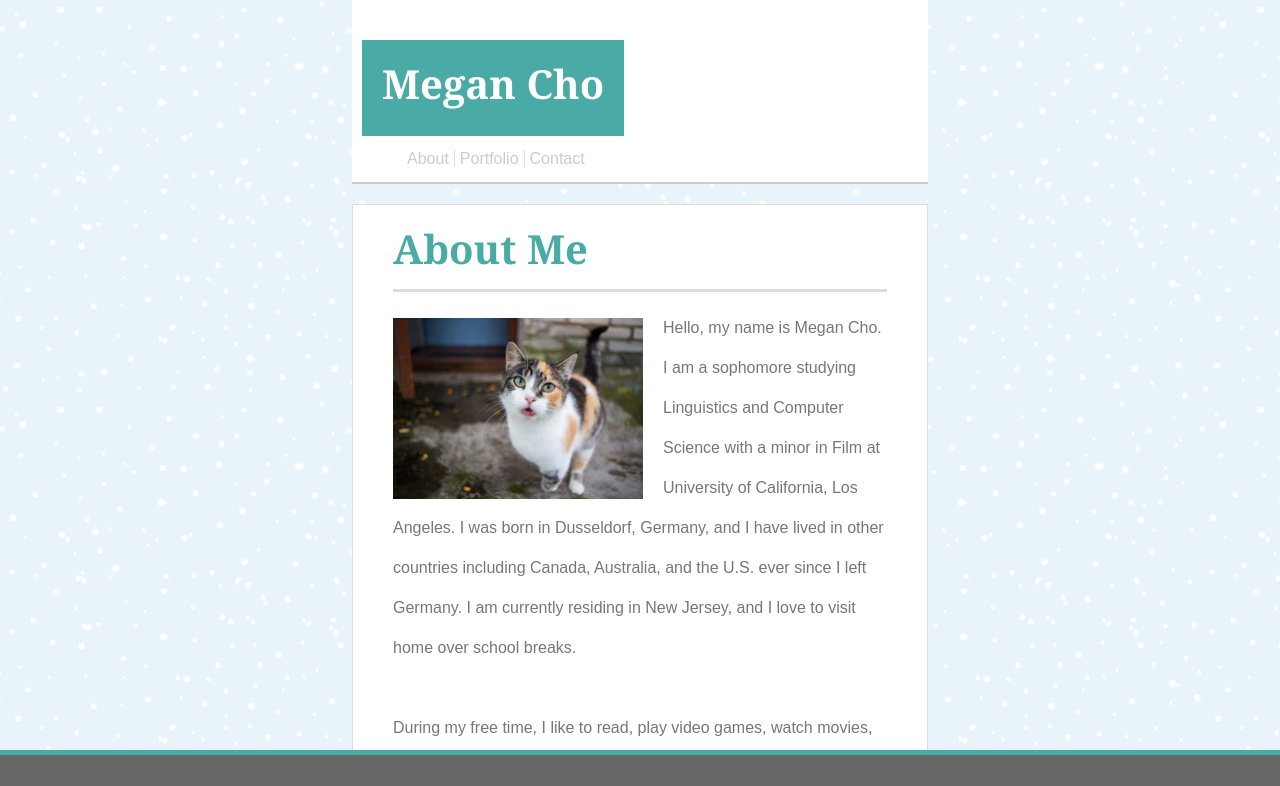
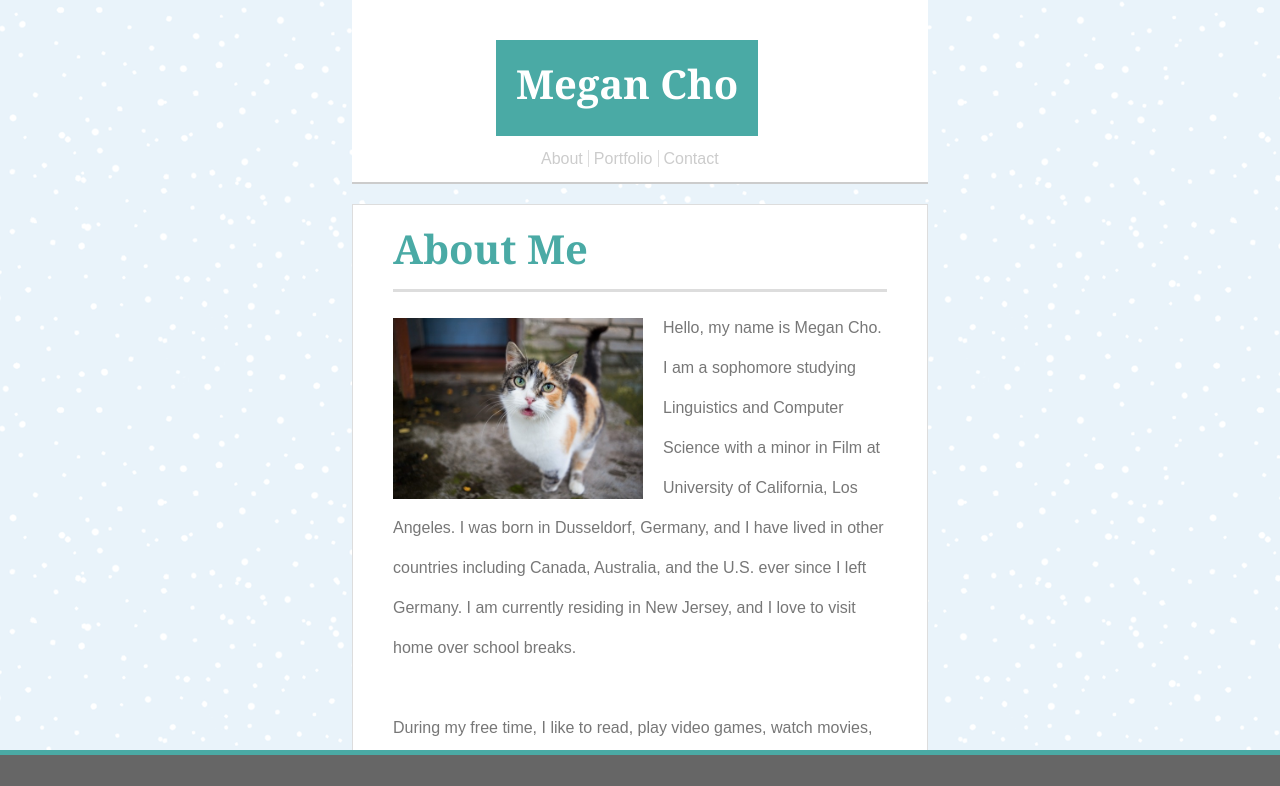
Before and after one commit to ymegan08/Bootstrap-Portfolio, a plain HTML site: page index.html in a window 1280 px wide. Shown: the top 786 px of the page. Drawn offline with nearby package versions, Linux system fonts and the light colour scheme.

Commit message:
more navbar edits

```diff
--- a/assets/css/style.css
+++ b/assets/css/style.css
@@ -47,7 +47,7 @@ p{
     background: #4aaaa5;
     color: #ffffff;
     padding: 20px;
-    margin-left: 10px;
+    margin-left: 25%;
     text-decoration: none;
     text-align: center;
     float: left;
@@ -58,7 +58,7 @@ p{
     clear: both;
     padding-top: 10px;
     padding-bottom: 20px;
-    margin-left: 10px;
+    margin-left: 25%;
 }
 
 li{
```
